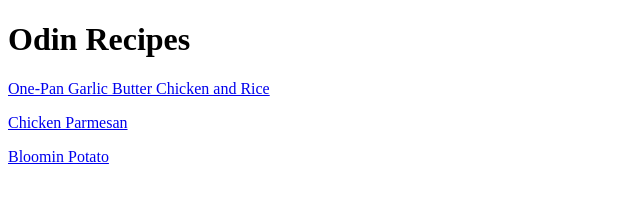
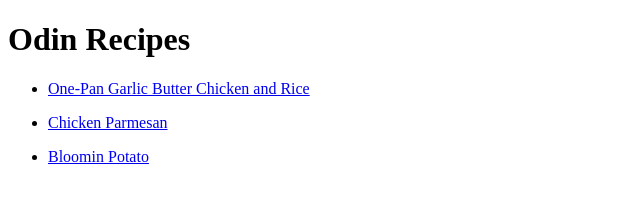
Before and after one commit to Arthonlya/odin-recipes, a plain HTML site: page index.html in a window 1280 px wide. Shown: the whole page, without its empty margins (0-640 px from the left). Drawn offline with Linux system fonts and the light colour scheme.

Commit message:
Added list view to the recipe in home page.

```diff
--- a/index.html
+++ b/index.html
@@ -10,11 +10,15 @@
 
     <h1>Odin Recipes</h1>
 
-    <p><a href="recipes/butter_chicken_and_rice/butter_chicken_and_rice.html" ref="noreferrer">One-Pan Garlic Butter Chicken and Rice</a></p>
+    <ul>
 
-    <p><a href="recipes/chicken_parmesan/chicken_parmesan.html" ref="noreferrer">Chicken Parmesan</a></p>
+        <li><p><a href="recipes/butter_chicken_and_rice/butter_chicken_and_rice.html" ref="noreferrer">One-Pan Garlic Butter Chicken and Rice</a></p></li>
 
-    <p><a href="recipes/bloomin_potato/bloomin_potato.html" ref="noreferrer">Bloomin Potato</a></p>
+        <li><p><a href="recipes/chicken_parmesan/chicken_parmesan.html" ref="noreferrer">Chicken Parmesan</a></p></li>
+
+        <li><p><a href="recipes/bloomin_potato/bloomin_potato.html" ref="noreferrer">Bloomin Potato</a></p></li>
+
+    </ul>
 
 </body>
 
```
